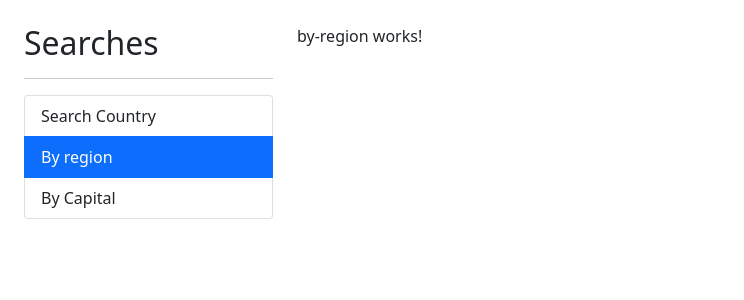
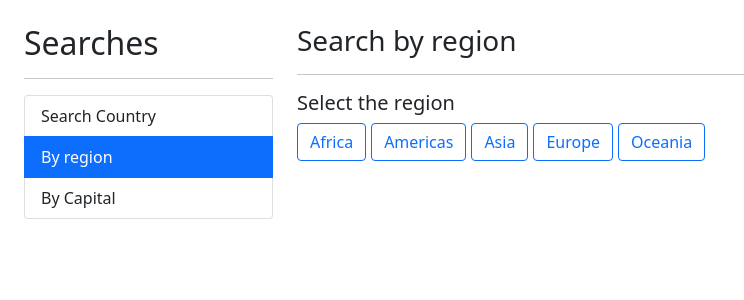
Before and after one commit to jmicheldelibua/03-countriesApp, an Angular app: page /region in a window 1280 px wide. Shown: the top 300 px of the page, without its empty margins (0-744 px from the left). Built offline with nearby package versions, Linux system fonts and the light colour scheme.

Commit message:
[ADD] Advance

```diff
--- a/src/app/country/pages/by-region/by-region.component.html
+++ b/src/app/country/pages/by-region/by-region.component.html
@@ -1 +1,29 @@
-<p>by-region works!</p>
+<h3>Search by region <small> {{ activeRegion | titlecase }} </small></h3>
+<hr>
+
+<h5>Select the region</h5>
+
+<div class="row">
+      <div class="col">
+            <!-- [class.btn-primary]="region === activeRegion" -->
+            <!-- [ngClass]="{
+                  ' btn-primary': region === activeRegion,
+                  ' btn-outline-primary': region !== activeRegion
+             }" -->
+             <!-- [class]="( region === activeRegion )? 'btn btn-primary' : 'btn btn-outline-primary' " -->
+            <button
+                  *ngFor="let region of regions"
+                  class="btn"
+                  [class]="getClassCSS(region)"
+                  (click)="activateRegion( region);"
+                  >
+                  {{ region | titlecase }}
+            </button>
+      </div>
+</div>
+
+<div *ngIf="countries.length" class="row">
+      <div class="col">
+         <app-country-table [countries]="countries"> </app-country-table>
+      </div>
+  </div>
--- a/src/app/country/pages/by-region/by-region.component.ts
+++ b/src/app/country/pages/by-region/by-region.component.ts
@@ -1,16 +1,46 @@
-import { Component, OnInit } from '@angular/core';
+import { Component } from '@angular/core';
+import { Country } from '../../interfaces/county-interfaces';
+import { CountryService } from '../../services/country.service';
 
 @Component({
   selector: 'app-by-region',
   templateUrl: './by-region.component.html',
   styles: [
+    `
+    button{
+      margin-right: 5px;
+    }
+    `
   ]
 })
-export class ByRegionComponent implements OnInit {
+export class ByRegionComponent{
 
-  constructor() { }
+  regions : string[] = [ 'africa', 'americas', 'asia', 'europe', 'oceania'];
+  activeRegion: string = '';
+  countries: Country[] = [];
 
-  ngOnInit(): void {
+  constructor( private countryService: CountryService) { }
+
+  activateRegion( region: string)
+  {
+    if(region === this.activeRegion) { return; }
+
+    this.countries = [];
+
+    this.activeRegion = region;
+
+    this.countryService.searchCountryByRegion( region )
+    .subscribe(
+      countries => {
+        this.countries = countries;
+      },
+      error =>{
+        this.countries = [];
+      });
+  }
+
+  getClassCSS(region: string ): string {
+    return ( region === this.activeRegion ) ? 'btn btn-primary' : 'btn btn-outline-primary' ;
   }
 
 }
--- a/src/app/country/services/country.service.ts
+++ b/src/app/country/services/country.service.ts
@@ -1,5 +1,5 @@
 import { Injectable } from '@angular/core';
-import { HttpClient } from '@angular/common/http';
+import { HttpClient, HttpParams } from '@angular/common/http';
 import { Observable } from 'rxjs';
 import { Country } from '../interfaces/county-interfaces';
 
@@ -13,24 +13,32 @@ export class CountryService {
 
   constructor( private http: HttpClient) { }
 
+  get httpParams()
+  {
+    return new HttpParams().set('fields','flags,name,population,fifa,capital');
+  }
   searchCountryByName( term: string) : Observable<Country[]>
   {
     const url: string = `${this.apiUrl}/name/${ term }`;
-    return this.http.get<Country[]>( url );
+    return this.http.get<Country[]>( url, { params: this.httpParams} );
   }
 
   searchCountryByCapital( term: string) : Observable<Country[]>
   {
     const url: string = `${this.apiUrl}/capital/${ term }`;
-    return this.http.get<Country[]>( url );
+    return this.http.get<Country[]>( url, { params: this.httpParams} );
   }
 
   searchCountryByFifaCode( fifaCode: string) : Observable<Country>
   {
     const url: string = `${this.apiUrl}/alpha/${ fifaCode }`;
     return this.http.get<Country>( url );
+  }
 
-
+  searchCountryByRegion( region: string) : Observable<Country[]>
+  {
+    const url: string = `${this.apiUrl}/region/${ region }`;
+    return this.http.get<Country[]>( url, { params: this.httpParams} );
   }
 
 }
```
